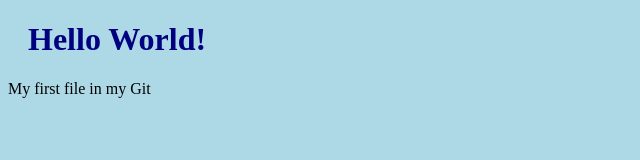
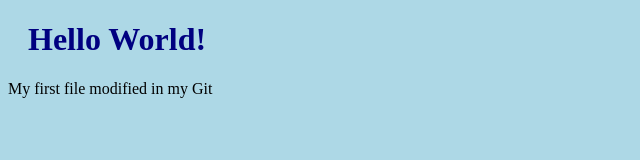
Before and after one commit to Fitia-3043/first_repository, a plain HTML site: page index.html in a window 1280 px wide. Shown: the full height of the page, 0-640 px from the left. Drawn offline with Linux system fonts and the light colour scheme.

Commit message:
Update index.html

```diff
--- a/index.html
+++ b/index.html
@@ -8,7 +8,7 @@
 </head>
 <body>
     <h1>Hello World!</h1>
-    <p>My first file in my Git</p>
+    <p>My first file modified in my Git</p>
 
 </body>
 </html>
```
